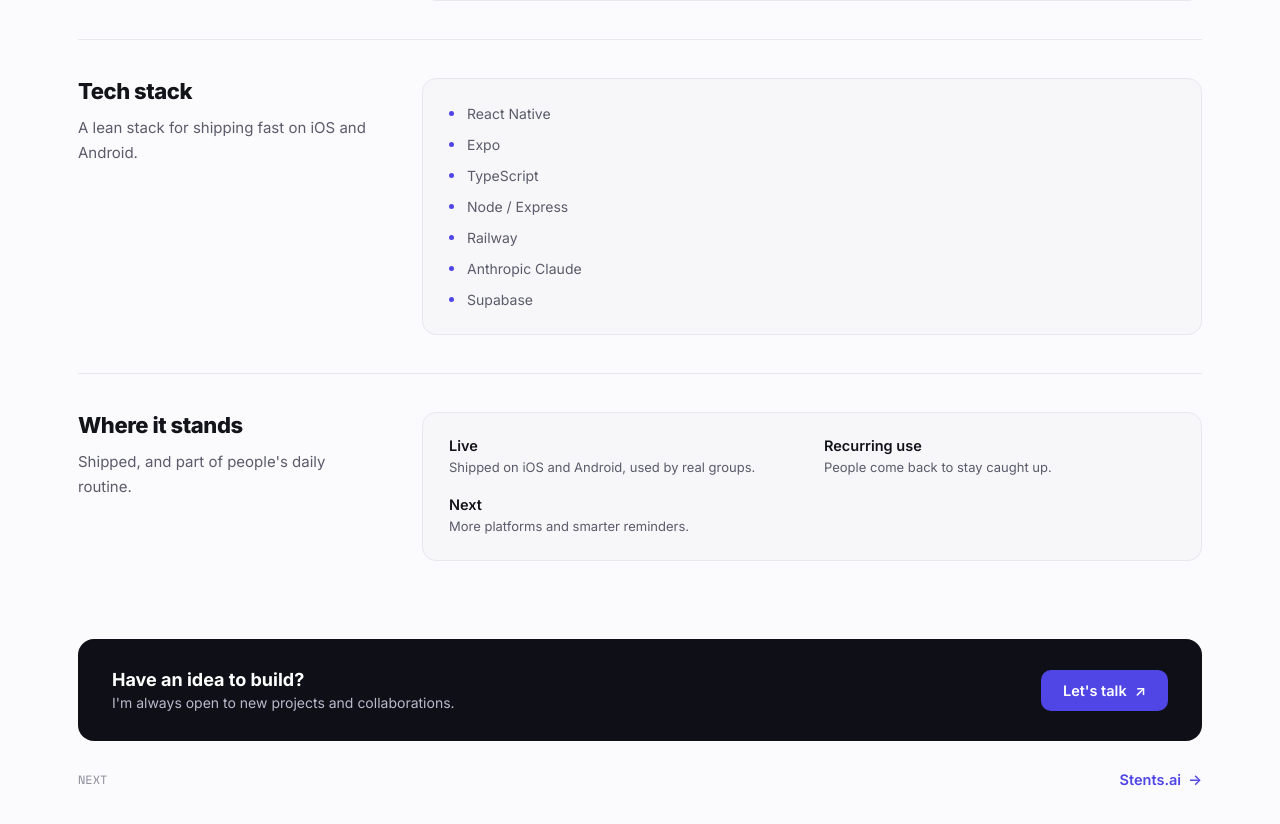
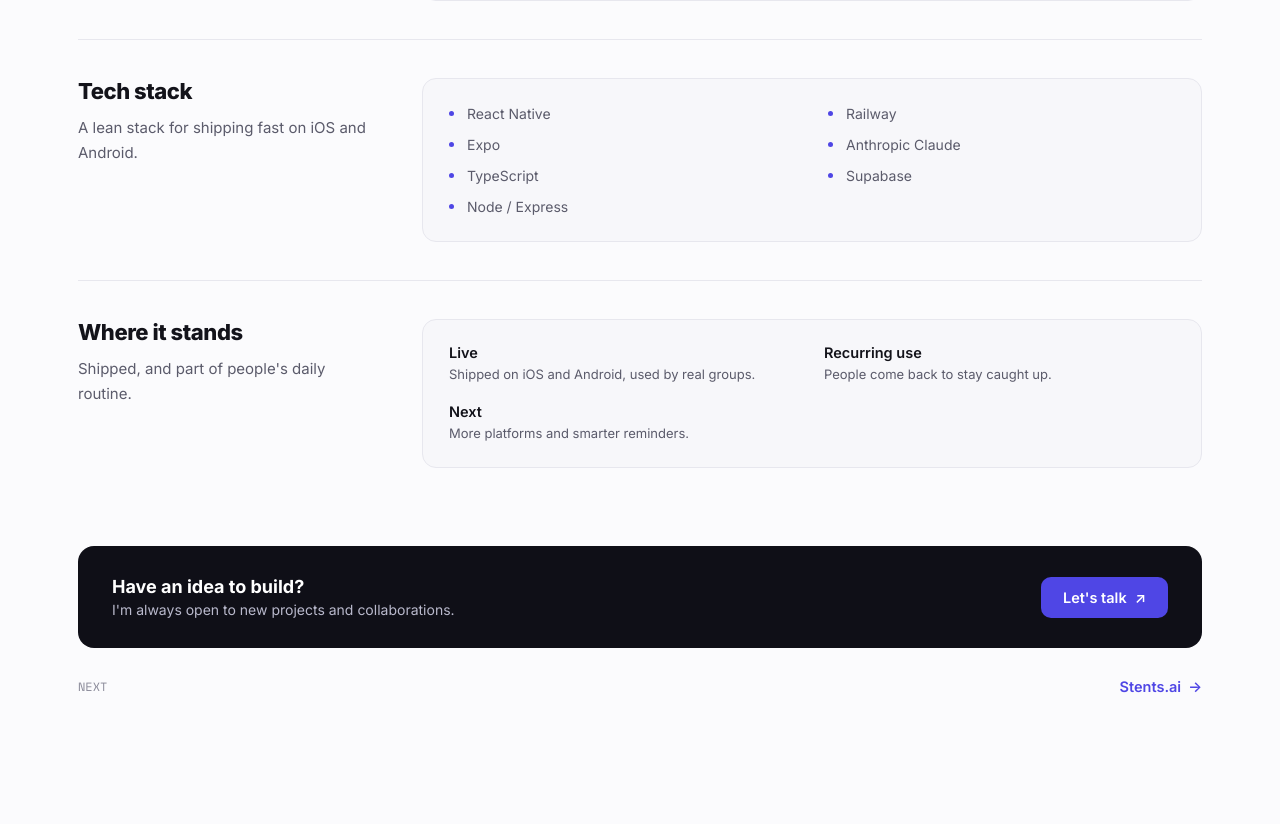
Before and after one commit to tomereps/portfolio, a React (Vite) app: page /work/sakemly in a window 1280 px wide. Shown: the part 1705-2529 px from the top of the page. After the commit the page ends 2448 px from the top, so only its background shows below. Built offline with nearby package versions, Linux system fonts and the light colour scheme.

Commit message:
Tech stack as two-column bullet list

```diff
--- a/src/pages/CaseStudy.css
+++ b/src/pages/CaseStudy.css
@@ -218,6 +218,16 @@
   background: var(--accent);
 }
 
+/* two-column variant (tech stack) */
+.case__bullets--cols {
+  column-count: 2;
+  column-gap: 32px;
+}
+
+.case__bullets--cols li {
+  break-inside: avoid;
+}
+
 /* feature grid */
 .case__features {
   display: grid;
@@ -351,4 +361,7 @@
     grid-template-columns: 1fr;
     gap: 18px;
   }
+  .case__bullets--cols {
+    column-count: 1;
+  }
 }
--- a/src/pages/CaseStudy.jsx
+++ b/src/pages/CaseStudy.jsx
@@ -28,7 +28,7 @@ function SectionContent({ section }) {
   }
   if (section.tech) {
     return (
-      <ul className="case__bullets">
+      <ul className="case__bullets case__bullets--cols">
         {section.tech.map((t) => (
           <li key={t}>{t}</li>
         ))}
```
